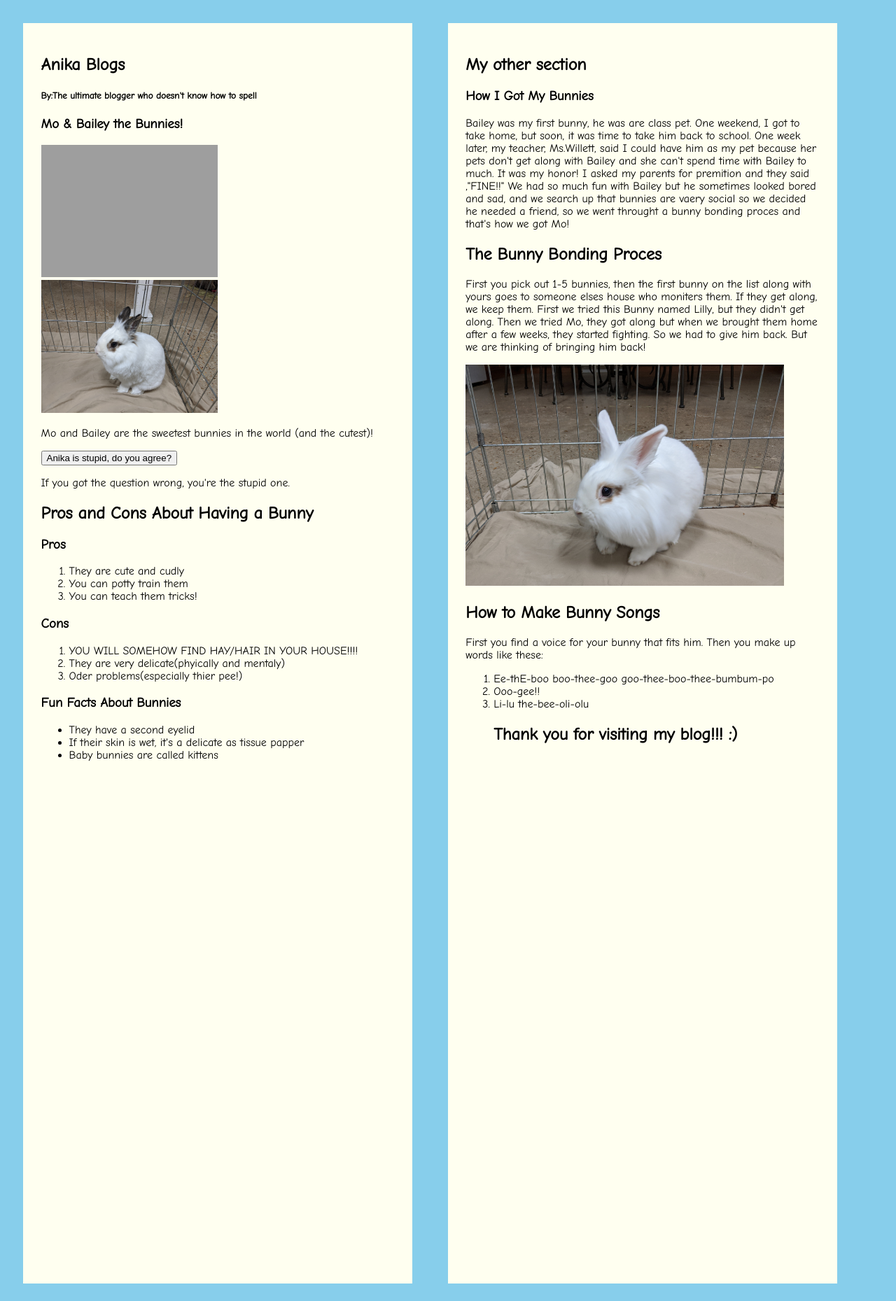
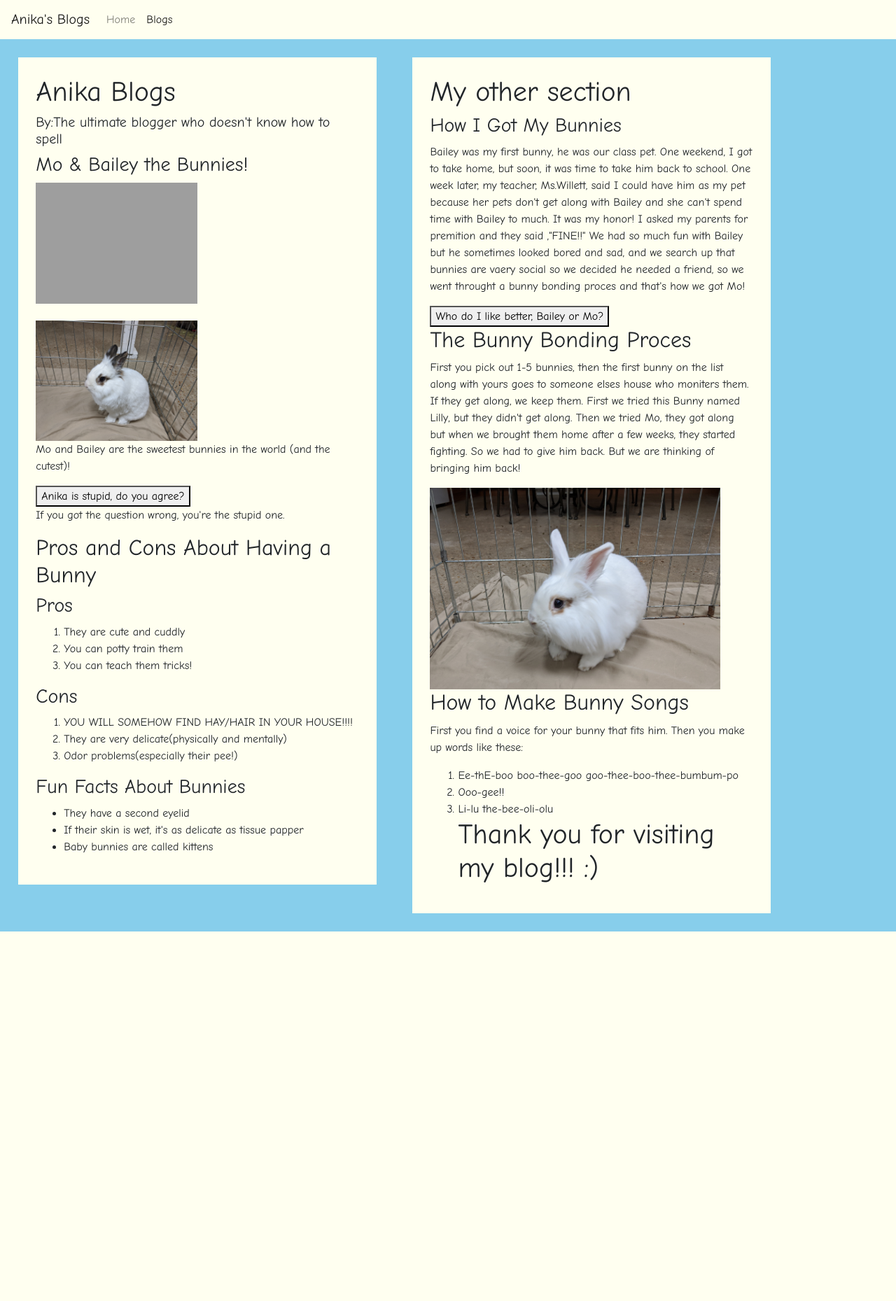
Before and after one commit to moleyhole/BunnyBlogs, a PHP site: page / in a window 1280 px wide. Shown: the whole page at 70% size. After the commit the page ends 1331 px from the top, so only its background shows below. Run offline with PHP 8.4, Linux system fonts and the light colour scheme; grey boxes are pictures that could not be loaded.

Commit message:
updates on sunday

```diff
--- a/public/index.html
+++ b/public/index.html
@@ -1,20 +1,42 @@
 <!DOCTYPE html>
 <html lang="en">
 <head>
-    <title>Anika Blogs</title>
+    <meta charset="utf-8">
+    <meta name="viewport" content="width=device-width, initial-scale=1, shrink-to-fit=no">
+
+    <!-- Bootstrap CSS -->
+    <link rel="stylesheet" href="https://stackpath.bootstrapcdn.com/bootstrap/4.4.1/css/bootstrap.min.css" integrity="sha384-Vkoo8x4CGsO3+Hhxv8T/Q5PaXtkKtu6ug5TOeNV6gBiFeWPGFN9MuhOf23Q9Ifjh" crossorigin="anonymous">
+
+    <title>Blogs</title>
     <link href="https://fonts.googleapis.com/css2?family=Comic+Neue&display=swap" rel="stylesheet">
     <link rel="stylesheet" href="styles.css">
 </head>
 <body>
+    <nav class="navbar navbar-expand-lg navbar-light">
+        <a class="navbar-brand" href="#">Anika's Blogs</a>
+        <button class="navbar-toggler" type="button" data-toggle="collapse" data-target="#navbarNav" aria-controls="navbarNav" aria-expanded="false" aria-label="Toggle navigation">
+          <span class="navbar-toggler-icon"></span>
+        </button>
+        <div class="collapse navbar-collapse" id="navbarNav">
+          <ul class="navbar-nav">
+            <li class="nav-item">
+              <a class="nav-link" href="secondpage.html">Home</a>
+            </li>
+            <li class="nav-item active">
+              <a class="nav-link" href="index.html">Blogs<span class="sr-only">(current)</span></a>
+            </li>
+          </ul>
+        </div>
+      </nav>
   <section class="column left">
     <h1>Anika Blogs</h1>
     <h5>By:The ultimate blogger who doesn't know how to spell</h5>
 
     <h3>Mo & Bailey the Bunnies!</h3>
 
-    <img src="pictures/Mo.jpg" width=50% height=auto>
+    <img id= "Mo" src="pictures/Mo.jpg" width=50% height=auto> <br></br>
 
-    <img src="pictures/Bailey.jpg" width=50%>
+    <img id= "Bailey" src="pictures/Bailey.jpg" width=50%>
 
     <p>Mo and Bailey are the sweetest bunnies in the world (and the cutest)!</p>
 
@@ -25,7 +47,7 @@
     <h2>Pros and Cons About Having a Bunny</h2>
     <h3>Pros</h3>
     <ol>
-      <li>They are cute and cudly</li>
+      <li>They are cute and cuddly</li>
       <li>You can potty train them</li>
       <li>You can teach them tricks!</li>
     </ol>
@@ -33,25 +55,27 @@
     <h3>Cons</h3>
     <ol>
       <li>YOU WILL SOMEHOW FIND HAY/HAIR IN YOUR HOUSE!!!!</li>
-      <li>They are very delicate(phyically and mentaly)</li>
-      <li>Oder problems(especially thier pee!)</li>
+      <li>They are very delicate(physically and mentally)</li>
+      <li>Odor problems(especially their pee!)</li>
     </ol>
     <h3>Fun Facts About Bunnies</h3>
     <ul>
       <li>They have a second eyelid</li>
-      <li>If their skin is wet, it's a delicate as tissue papper</li>
+      <li>If their skin is wet, it's as delicate as tissue papper</li>
       <li>Baby bunnies are called kittens</li>
     </ul>
   </section>
   <section class="column right">
     <h1>My other section</h1>
     <h3>How I Got My Bunnies</h3>
-    <p>Bailey was my first bunny, he was are class pet. One weekend, I got to take home, but soon, it was time to take him back to school. One week later, my teacher, Ms.Willett, said I could have him as my pet because her pets don't get along with Bailey and she can't spend time with Bailey to much. It was my honor! I asked my parents for premition and they said ,"FINE!!" We had so much fun with Bailey but he sometimes looked bored and sad, and we search up that bunnies are vaery social so we decided he needed a friend, so we went throught a bunny bonding proces and that's how we got Mo! </p>
+    <p>Bailey was my first bunny, he was our class pet. One weekend, I got to take home, but soon, it was time to take him back to school. One week later, my teacher, Ms.Willett, said I could have him as my pet because her pets don't get along with Bailey and she can't spend time with Bailey to much. It was my honor! I asked my parents for premition and they said ,"FINE!!" We had so much fun with Bailey but he sometimes looked bored and sad, and we search up that bunnies are vaery social so we decided he needed a friend, so we went throught a bunny bonding proces and that's how we got Mo! </p>
+
+    <button id="love">Who do I like better, Bailey or Mo?</button>
 
     <h2>The Bunny Bonding Proces</h2>
     <p>First you pick out 1-5 bunnies, then the first bunny on the list along with yours goes to someone elses house who moniters them. If they get along, we keep them. First we tried this Bunny named Lilly, but they didn't get along. Then we tried Mo, they got along but when we brought them home after a few weeks, they started fighting. So we had to give him back. But we are thinking of bringing him back!</p>
 
-    <img src="pictures/IMG_20191205_174932.jpg" width=90%>
+    <img id ="lily" src="pictures/IMG_20191205_174932.jpg" width=90%>
 
     <h2>How to Make Bunny Songs</h2>
     <p>First you find a voice for your bunny that fits him. Then you make up words like these: </p>
@@ -62,8 +86,11 @@
       <h1>Thank you for visiting my blog!!! :)</h1>
     </ol>
   </section>
-  <script src="script.js"></script>
 
+    <script src="https://code.jquery.com/jquery-3.4.1.slim.min.js" integrity="sha384-J6qa4849blE2+poT4WnyKhv5vZF5SrPo0iEjwBvKU7imGFAV0wwj1yYfoRSJoZ+n" crossorigin="anonymous"></script>
+    <script src="https://cdn.jsdelivr.net/npm/popper.js@1.16.0/dist/umd/popper.min.js" integrity="sha384-Q6E9RHvbIyZFJoft+2mJbHaEWldlvI9IOYy5n3zV9zzTtmI3UksdQRVvoxMfooAo" crossorigin="anonymous"></script>
+    <script src="https://stackpath.bootstrapcdn.com/bootstrap/4.4.1/js/bootstrap.min.js" integrity="sha384-wfSDF2E50Y2D1uUdj0O3uMBJnjuUD4Ih7YwaYd1iqfktj0Uod8GCExl3Og8ifwB6" crossorigin="anonymous"></script>
+    <script async defer src="script.js"></script>
 
-</body>
+  </body>
 </html>
--- a/public/script.js
+++ b/public/script.js
@@ -3,3 +3,27 @@ var stupid = document.getElementById("stupid");
 stupid.addEventListener("click", function(){
     alert("You are wrong! Better luck next time!");
 });
+
+var love = document.getElementById("love");
+
+love.addEventListener("click", function(){
+    alert("I love them both sooooooooooooo much eaqualy!!");
+});
+
+document.getElementById("lily").addEventListener("click", function(){
+    alert("Her name is Lily!");
+});
+
+document.getElementById("Mo").addEventListener("click", function(){
+    alert("His name is Mo!");
+});
+
+document.getElementById("Bailey").addEventListener("click", function(){
+    alert("His name is Bailey!");
+});
+
+var question = document.getElementById("question");
+
+question.addEventListener("click", function(){
+    alert("I wish I did more HTML");
+});
--- a/public/styles.css
+++ b/public/styles.css
@@ -9,5 +9,12 @@ body {
   margin: 2% 2%;
   padding: 2% 2%;
   float: left;
-  height: 1750px;
 }
+
+.right {
+    height: 100%;
+}
+
+nav{
+    background-color: ivory;
+}
```
Also changed, not shown: public/secondpage.html (added, +58 -0 lines), public/pictures/Favicon.jpg (added), public/pictures/Homepage.jpg (added).
